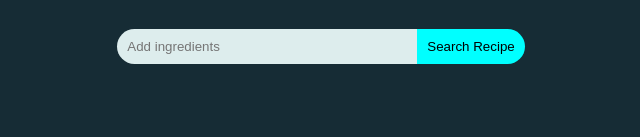
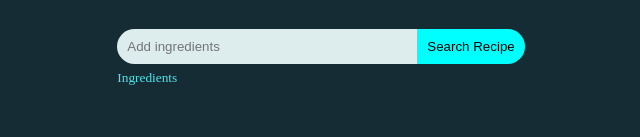
Before and after one commit to refilwe-m/recipe-search-app, a React (Vite) app: page / in a window 1280 px wide. Shown: the part 163-300 px from the top of the page, without its empty margins (319-959 px from the left). Built offline with nearby package versions, Linux system fonts and the light colour scheme.

Commit message:
Start of tags ingredients+

```diff
--- a/src/page/searchPage/search-page.tsx
+++ b/src/page/searchPage/search-page.tsx
@@ -1,5 +1,5 @@
 import React, { useRef, useState } from "react";
-import './search-page.scss'
+import "./search-page.scss";
 
 export const SearchPage = () => {
   const [ingredients, setIngredients] = useState<string[]>([]);
@@ -23,6 +23,7 @@ export const SearchPage = () => {
             }}
           />
         </section>
+        <sub>Ingredients</sub>
       </form>
       <section id="ingredients">
         <ul>{list(ingredients)}</ul>
```
